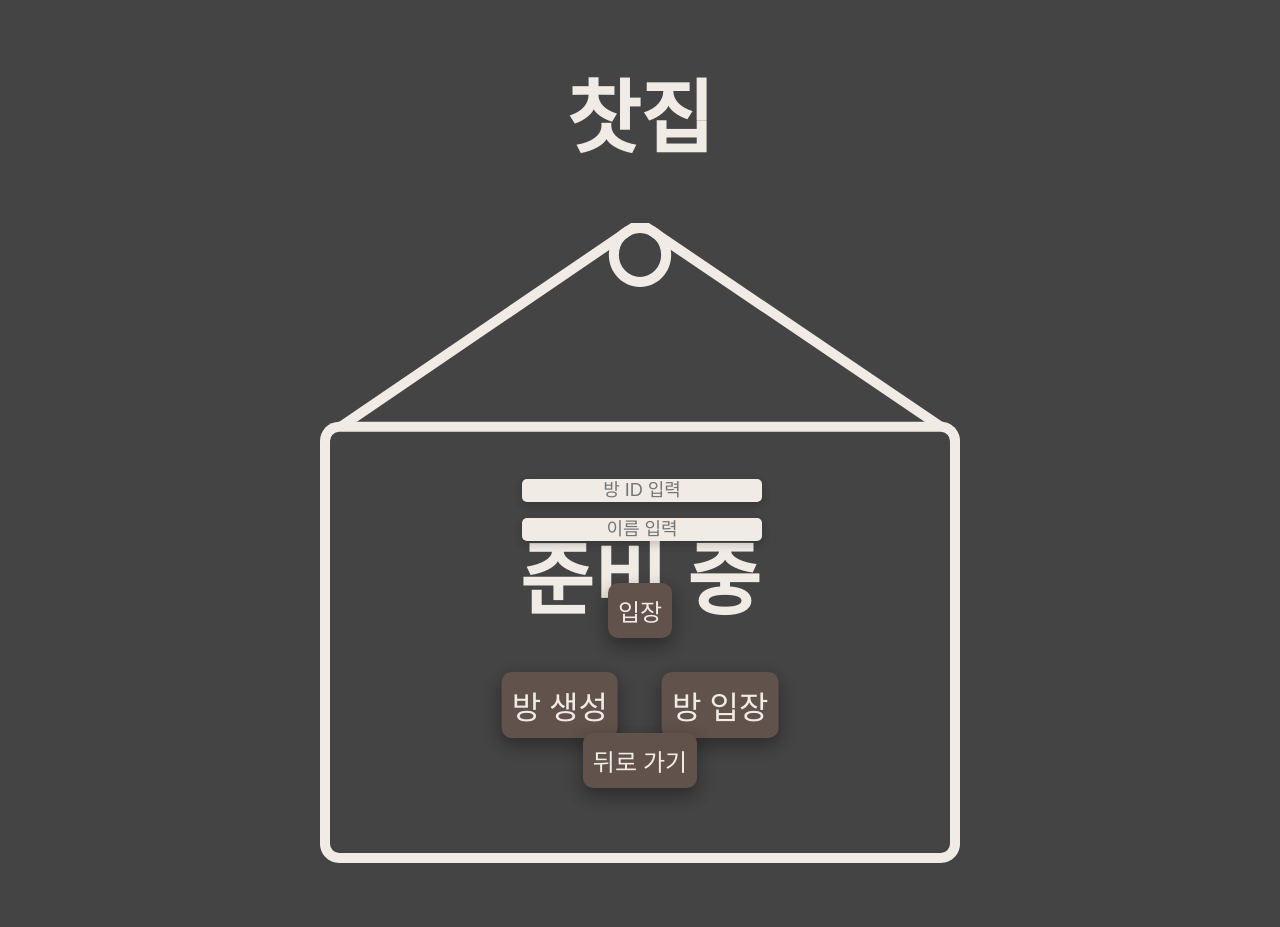
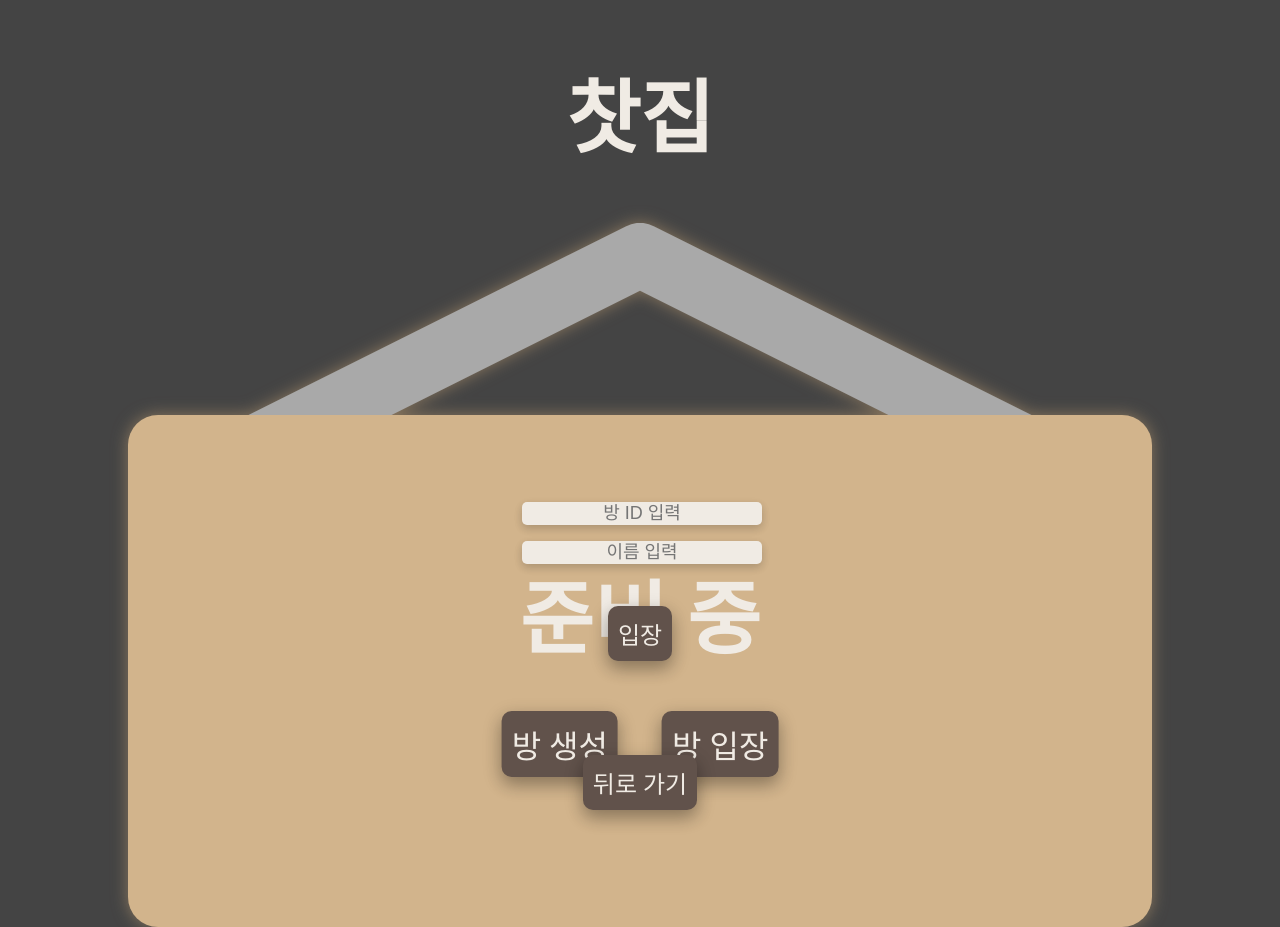
Before and after one commit to rdg1029/ChatZip, a website: page src/ui/main.html in a window 1280 px wide. Before the commit the page ends 863 px from the top, so only its background shows below. Drawn offline with Linux system fonts and the light colour scheme; a web font is replaced by a local one.

Commit message:
Update Main : Edit signage

```diff
--- a/src/pages/Main.ts
+++ b/src/pages/Main.ts
@@ -18,7 +18,10 @@ class Main extends Page {
             <div id="main">
                 <h1>찻집</h1>
                 <div id="signage">
-                    <img src="./img/signage.svg">
+                    <svg xmlns="http://www.w3.org/2000/svg" id="line" viewBox="0 5.5 16 3">
+                        <path fill-rule="evenodd" d="M7.776 5.553a.5.5 0 0 1 .448 0l6 3a.5.5 0 1 1-.448.894L8 6.56 2.224 9.447a.5.5 0 1 1-.448-.894l6-3z"/>
+                    </svg>
+                    <div id="contents">
                         <div class="contents" id="contents-main">
                             <p id="open-status">준비 중</p>
                             <button class="btn" id="create-group">방 생성</button>
@@ -34,6 +37,7 @@ class Main extends Page {
                             <button class="btn" id="enter">입장</button>
                             <br>
                             <button class="btn" id="back">뒤로 가기</button>
+                        </div>
                     </div>
                 </div>
             </div>
--- a/src/ui/main.html
+++ b/src/ui/main.html
@@ -10,7 +10,10 @@
     <div id="main">
         <h1>찻집</h1>
         <div id="signage">
-            <img src="../../dist/img/signage.svg">
+            <svg xmlns="http://www.w3.org/2000/svg" id="line" viewBox="0 5.5 16 3">
+                <path fill-rule="evenodd" d="M7.776 5.553a.5.5 0 0 1 .448 0l6 3a.5.5 0 1 1-.448.894L8 6.56 2.224 9.447a.5.5 0 1 1-.448-.894l6-3z"/>
+            </svg>
+            <div id="contents">
                 <div class="contents" id="contents-main">
                     <p id="open-status">준비 중</p>
                     <button class="btn" id="create-group">방 생성</button>
@@ -29,5 +32,6 @@
                 </div>
             </div>
         </div>
+    </div>
 </body>
 </html>
```
Also changed, not shown: dist/css/main.css, 1 other file. Lines whose indentation alone changed are shown as unchanged.
